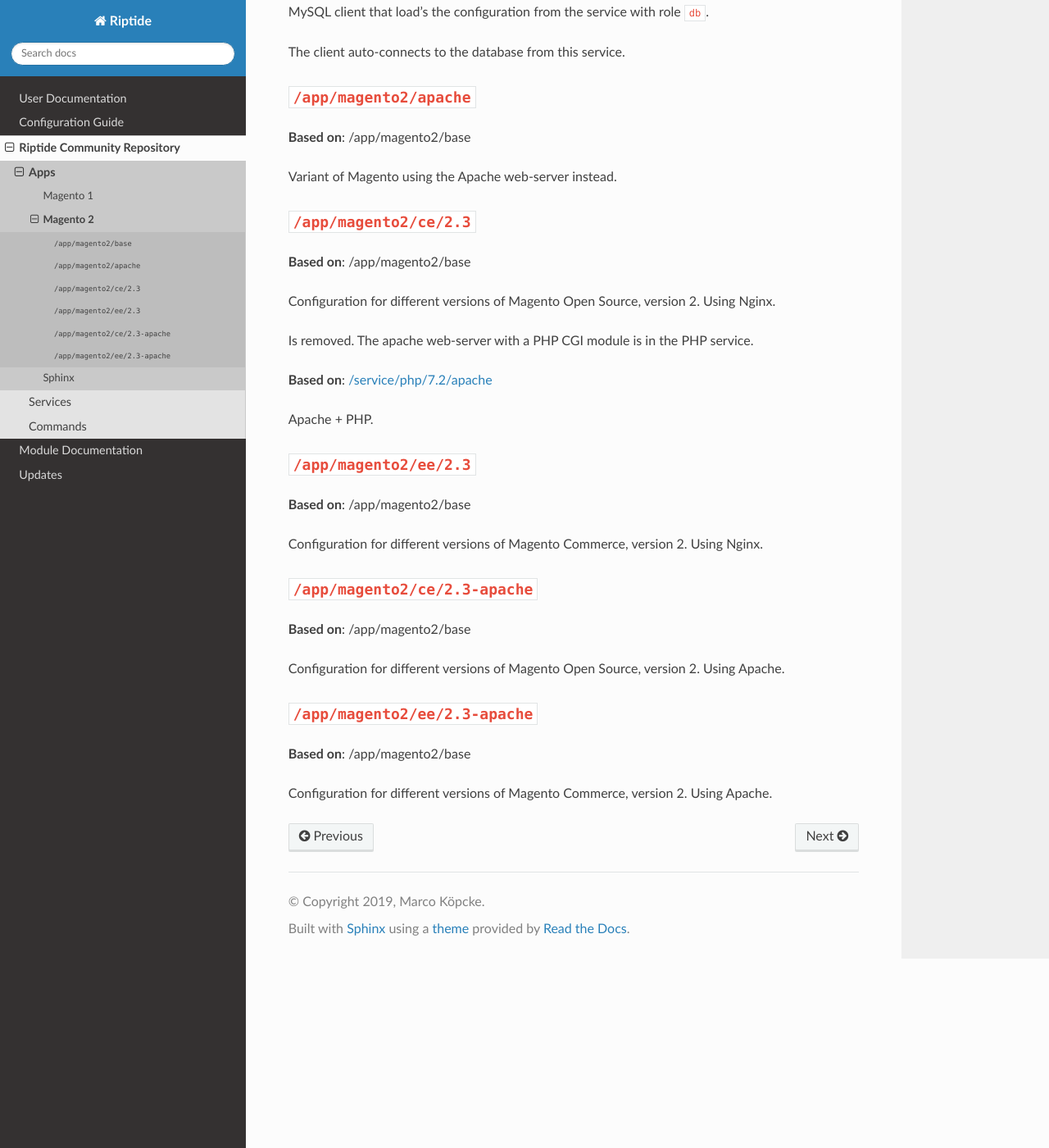
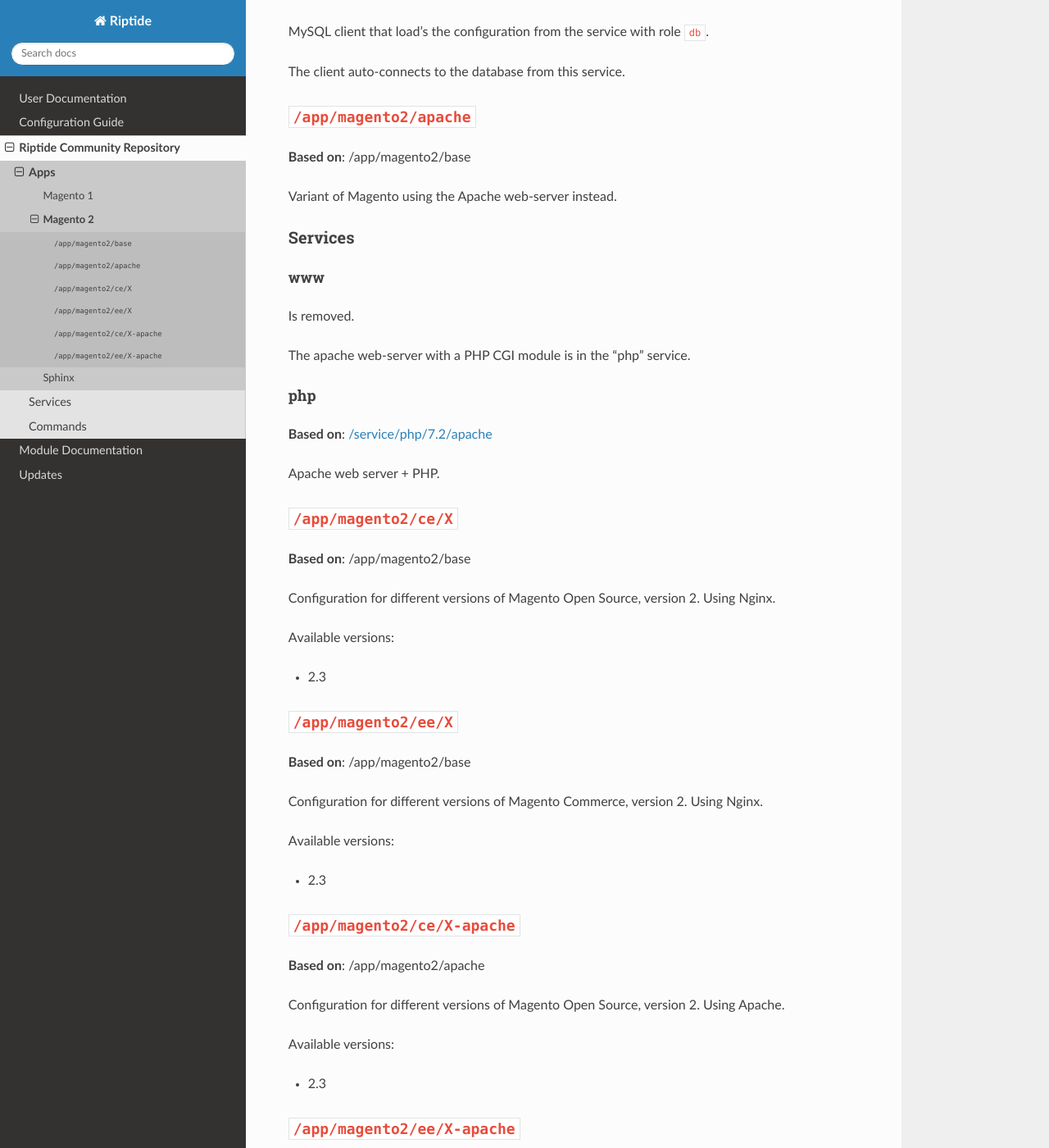
Before and after one commit to theCapypara/riptide-docs, a Sphinx documentation site: the page built from source/repo_docs/app/magento2.rst, in a window 1280 px wide and 1400 px high, scrolled down 4474 px. Shown: the whole window at 82% size. Built offline with Sphinx 7.4.7 and the Read the Docs theme 2.0.0, drawn with Linux system fonts in a browser that asks for light colours; formulas are drawn with MathJax 3; some of the changed text lies outside the part shown.

Commit message:
Riptide Repo documentation - Build for 9e70adc8
URL: https://github.com/Parakoopa/riptide-repo/commit/9e70adc816c6505e021583d8b42411fed4561acb

```diff
--- a/source/repo_docs/app/magento2.rst
+++ b/source/repo_docs/app/magento2.rst
@@ -223,50 +223,71 @@
 The client auto-connects to the database from this service.
 
 ``/app/magento2/apache``
-----------------------
+------------------------
 
 **Based on**: /app/magento2/base
 
 Variant of Magento using the Apache web-server instead.
 
+Services
+~~~~~~~~
 
-``/app/magento2/ce/2.3``
+www
++++
+
+Is removed.
+
+The apache web-server with a PHP CGI module is in the "php" service.
+
+php
++++
+
+**Based on**: `/service/php/7.2/apache <https://github.com/Parakoopa/riptide-repo/tree/master/service/php>`_
+
+Apache web server + PHP.
+
+
+``/app/magento2/ce/X``
 ------------------------
 
 **Based on**: /app/magento2/base
 
 Configuration for different versions of Magento Open Source, version 2. Using Nginx.
 
-www
-+++
+Available versions:
 
-Is removed. The apache web-server with a PHP CGI module is in the PHP service.
+- 2.3
 
-php
-+++
-
-**Based on**: `/service/php/7.2/apache <https://github.com/Parakoopa/riptide-repo/tree/master/service/php>`_
-
-Apache + PHP.
-
-``/app/magento2/ee/2.3``
+``/app/magento2/ee/X``
 ------------------------
 
 **Based on**: /app/magento2/base
 
 Configuration for different versions of Magento Commerce, version 2. Using Nginx.
 
+Available versions:
 
-``/app/magento2/ce/2.3-apache``
-------------------------
+- 2.3
 
-**Based on**: /app/magento2/base
+
+``/app/magento2/ce/X-apache``
+-----------------------------
+
+**Based on**: /app/magento2/apache
 
 Configuration for different versions of Magento Open Source, version 2. Using Apache.
 
-``/app/magento2/ee/2.3-apache``
-------------------------
+Available versions:
 
-**Based on**: /app/magento2/base
+- 2.3
+
+``/app/magento2/ee/X-apache``
+-----------------------------
+
+**Based on**: /app/magento2/apache
 
 Configuration for different versions of Magento Commerce, version 2. Using Apache.
+
+Available versions:
+
+- 2.3
```
